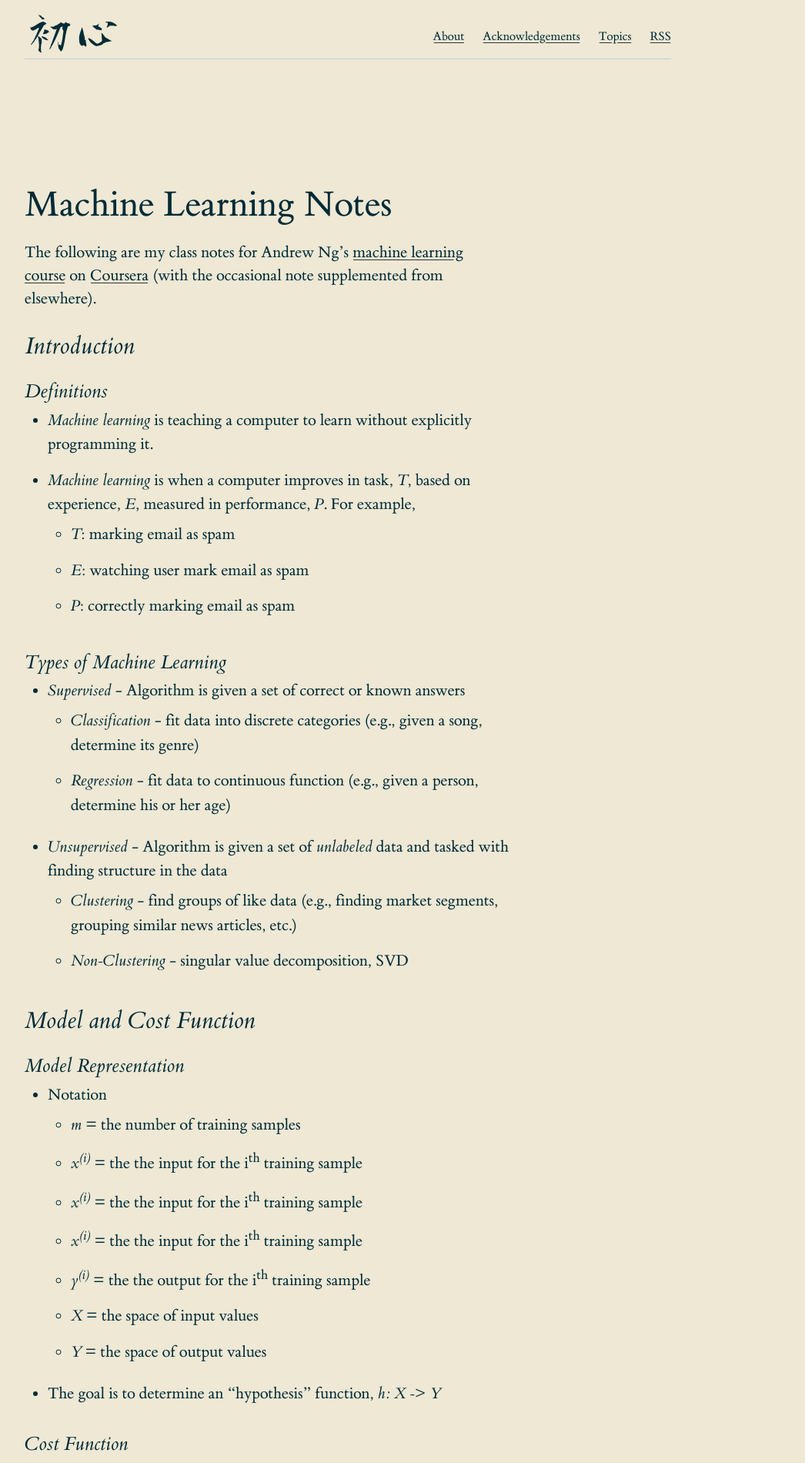
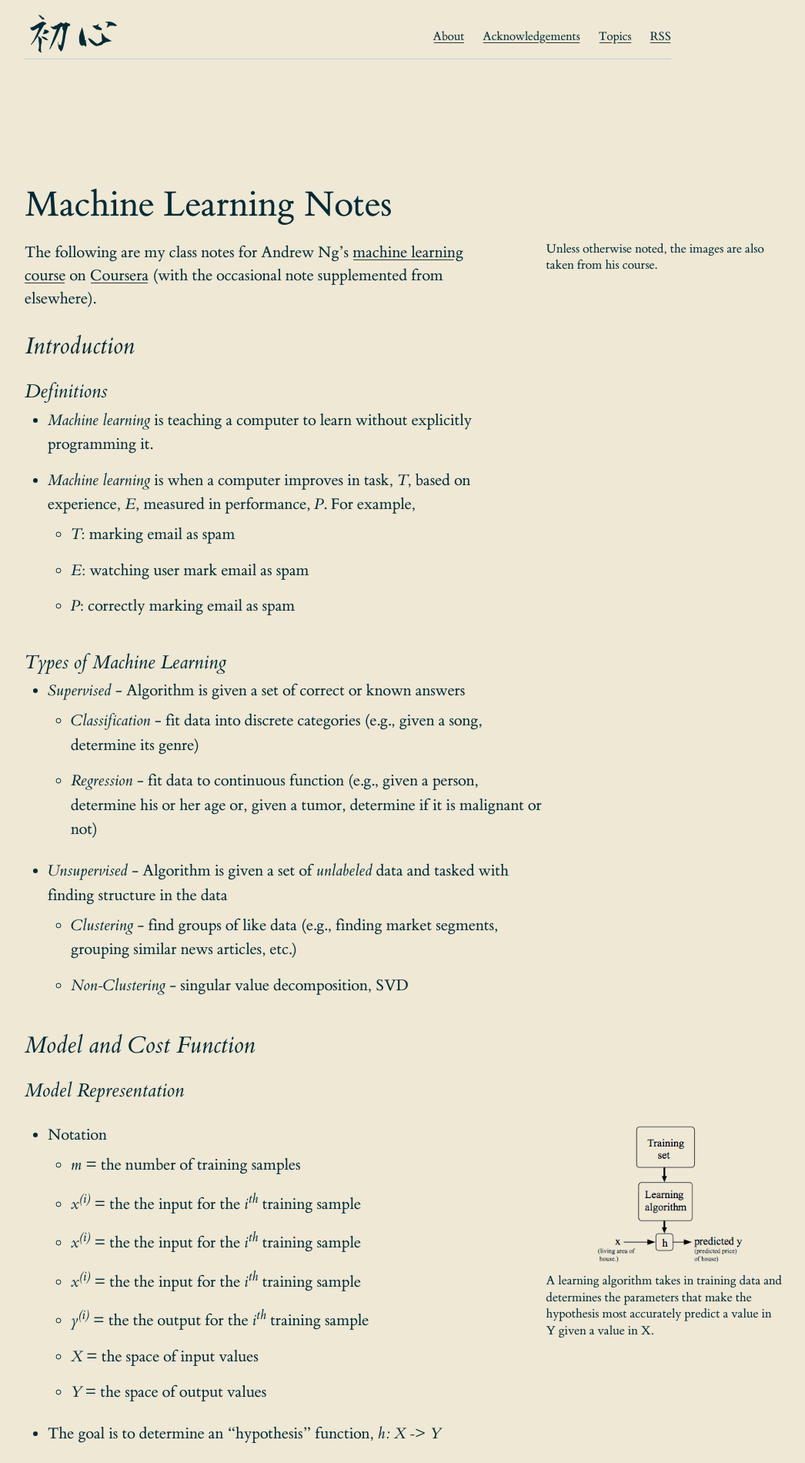
Before and after one commit to dempe/dempe.github.io, a Jekyll site: the page built from _posts/2017-11-23-machine-learning-notes.md, in a window 1280 px wide. Shown: the top 1900 px of the page at 77% size, without its empty margins (128-1174 px from the left). Built offline with Jekyll 4.4.1, drawn with Linux system fonts in a browser that asks for light colours; some of the changed text lies outside the part shown.

Commit message:
add sidenotes/marginnotes

```diff
--- a/_includes/head.html
+++ b/_includes/head.html
@@ -6,7 +6,7 @@
   <link rel="stylesheet" href="{{ "/css/main.css" | prepend: site.baseurl }}">
   <link rel="canonical" href="{{ page.url | replace:'index.html','' | prepend: site.baseurl | prepend: site.url }}">
   <link rel="alternate" type="application/rss+xml" title="{{ site.title | escape }}" href="{{ "/feed.xml" | prepend: site.baseurl | prepend: site.url }}">
-  <link rel="icon" type="image/png" href="/favicon.png">
+  <link rel="icon" type="image/png" href="/img/favicon.png">
   {% if page.title %}
   <title>{{ page.title | escape }}</title>
   {% else %}
--- a/_posts/2017-11-23-machine-learning-notes.md
+++ b/_posts/2017-11-23-machine-learning-notes.md
@@ -4,6 +4,7 @@ title: "Machine Learning Notes"
 date: 2017-11-23 00:00:55
 tags: machine-learning
 ---
+<span class="marginnote">Unless otherwise noted, the images are also taken from his course.</span>
 
 The following are my class notes for Andrew Ng's [machine learning course](https://www.coursera.org/learn/machine-learning/home/welcome) on [Coursera](https://www.coursera.org/) (with the occasional note supplemented from elsewhere).
 
@@ -20,7 +21,7 @@ The following are my class notes for Andrew Ng's [machine learning course](https
 ### Types of Machine Learning
   - _Supervised_ - Algorithm is given a set of correct or known answers
     - _Classification_  - fit data into discrete categories (e.g., given a song, determine its genre)
-    - _Regression_ - fit data to continuous function (e.g., given a person, determine his or her age)
+    - _Regression_ - fit data to continuous function (e.g., given a person, determine his or her age or, given a tumor, determine if it is malignant or not)
   - _Unsupervised_ - Algorithm is given a set of _unlabeled_ data and tasked with finding structure in the data
     - _Clustering_  - find groups of like data (e.g., finding market segments, grouping similar news articles, etc.)
     - _Non-Clustering_ - singular value decomposition, SVD
@@ -28,19 +29,25 @@ The following are my class notes for Andrew Ng's [machine learning course](https
 ## Model and Cost Function
 
 ### Model Representation
+  <span class="marginnote">
+    <img src="/img/model.png" alt="Image of how the hypothesis function works with the training data">
+    A learning algorithm takes in training data and determines the parameters that make the hypothesis most accurately predict a value in Y given a value in X.
+  </span>
+
   - Notation
     - _m_ = the number of training samples
-    - _x<sup>(i)</sup>_ = the the input for the i<sup>th</sup> training sample
-    - _x<sup>(i)</sup>_ = the the input for the i<sup>th</sup> training sample
-    - _x<sup>(i)</sup>_ = the the input for the i<sup>th</sup> training sample
-    - _y<sup>(i)</sup>_ = the the output for the i<sup>th</sup> training sample
+    - _x<sup>(i)</sup>_ = the the input for the _i<sup>th</sup>_ training sample
+    - _x<sup>(i)</sup>_ = the the input for the _i<sup>th</sup>_ training sample
+    - _x<sup>(i)</sup>_ = the the input for the _i<sup>th</sup>_ training sample
+    - _y<sup>(i)</sup>_ = the the output for the _i<sup>th</sup>_ training sample
     - _X_ = the space of input values
     - _Y_ = the space of output values
   - The goal is to determine an "hypothesis" function, _h: X -> Y_
 
 ### Cost Function
   - A cost function measures the efficiency of an hypothesis function.
-  - A cost function, _J(θ<sub>0</sub>,θ<sub>1</sub>) = 1/2m * ∑<sub>i=0;m</sub>(h<sub>θ</sub>(x<sub>i</sub>) - h<sub>i</sub>)<sup>2</sup>_, is a sum (for each training sample) of mean square errors (predicted - actual) divided by two (for ease of gradient descent calculation (when differentiated, the 1/2 cancels out)).
+  - A cost function, _J(θ<sub>0</sub>,θ<sub>1</sub>) = 1/2m * ∑<sub>i=0;m</sub>(h<sub>θ</sub>(x<sub>i</sub>) - h<sub>i</sub>)<sup>2</sup>_, is a sum, for each training sample, of mean square errors (predicted - actual) divided by two<label for="sn-gd" class="margin-toggle sidenote-number"></label>.
+  <span class="sidenote">For ease of gradient descent calculation (i.e., when differentiated, the 1/2 cancels out).</span>
   - The goal is to minimize the cost function, _J(θ<sub>0</sub>, θ<sub>1</sub>)_ by tweaking the parameters, θ<sub>0</sub> and θ<sub>1</sub>, to the hypothesis function, _h<sub>θ</sub>(x) = θ<sub>0</sub> + θ<sub>1</sub>x_.
   - The cost function essentially maps the parameters, _θ<sub>0</sub>, θ<sub>1</sub>_, of a model to a number.
   - We want to find the global minimum of _J(θ<sub>0</sub>, θ<sub>1</sub>)_
@@ -55,6 +62,10 @@ The following are my class notes for Andrew Ng's [machine learning course](https
   - _Gradient descent_ is a method for finding the minimum of J.
   - GD works by taking the derivative of J.
   - It follows the path of _steepest_ descent.
+  <span class="marginnote">
+    <img src="/img/gradient_descent.png" alt="Image of gradient descent in action.">
+    Gradient descent finds a minimum of the cost function by taking the path of steepest descent.
+  </span>
   - How quickly it converges can be controlled via the _learning rate_ parameter, α.
     - A larger α yields larger steps, while a smaller α yields smaller steps.
     - The _direction_ of each step is based on the partial derivative of J.
@@ -79,8 +90,8 @@ The following are my class notes for Andrew Ng's [machine learning course](https
 
 ### Multiple Features
 - Notation
-  - _x<sup>(i)</sup><sub>j</sub>_ = the value of the j<sup>th</sup> feature of the i<sup>th</sup> training sample
-  - _x<sup>(i)</sup>_ = the input features of the i<sup>th</sup> training sample
+  - _x<sup>(i)</sup><sub>j</sub>_ = the value of the _j<sup>th</sup>_ feature of the _i<sup>th</sup>_ training sample
+  - _x<sup>(i)</sup>_ = the input features of the _i<sup>th</sup>_ training sample
   - _m_ = the number of training examples
   - _n_ = the number of features
 - The multivariate form of the hypothesis function is _h<sub>θ</sub>(x) = θ<sub>0</sub> + θ<sub>1</sub>x<sub>1</sub> + ... θ<sub>n</sub>x<sub>n</sub>_
--- a/css/main.scss
+++ b/css/main.scss
@@ -350,3 +350,4 @@ body {background-color: $background-color;}
 .site-title { font-family: "kouzan-gyousho"; font-size: 64px; }
 :lang(ja) { font-family: "han-serif"; }
 .post-list p { width: 100%; }
+.home .marginnote, .home .sidenote { display: none; }
```
Also changed, not shown: img/favicon.png (renamed from favicon.png), img/gradient_descent.png (added), img/model.png (added).
